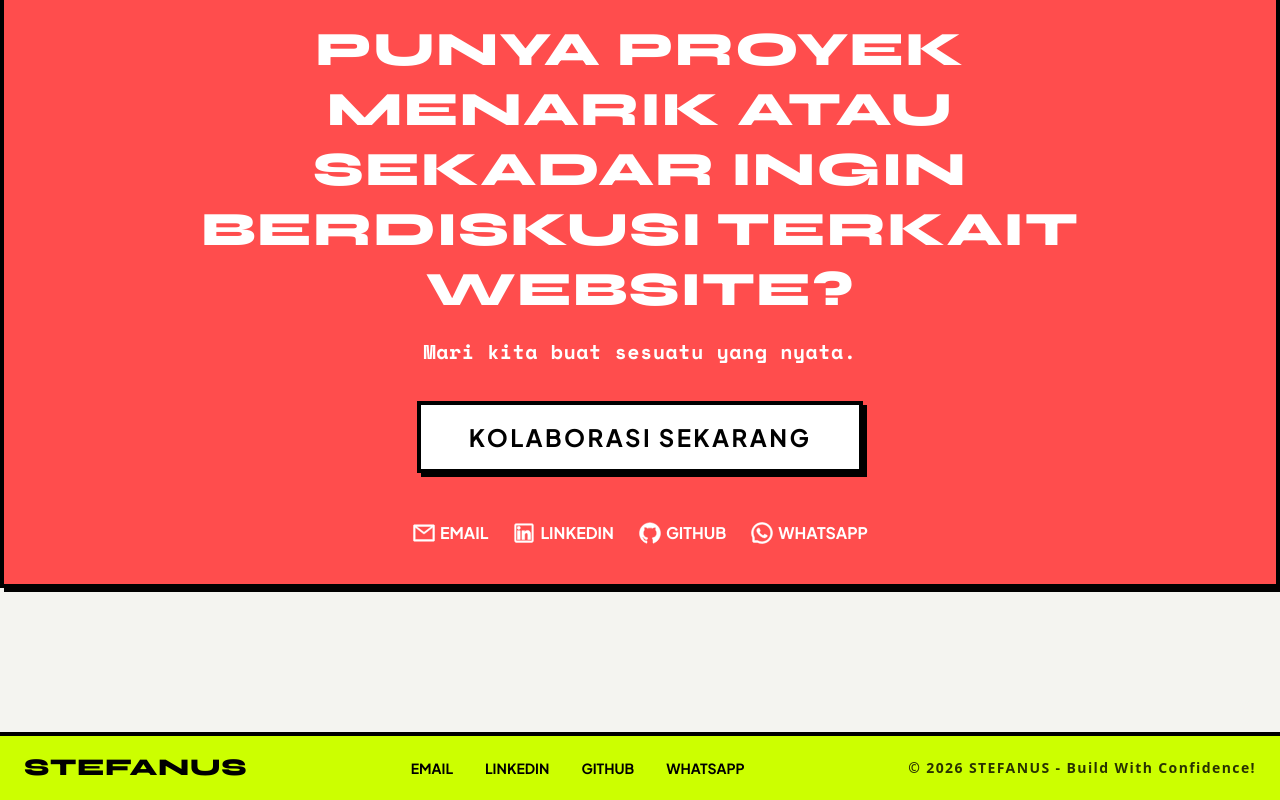
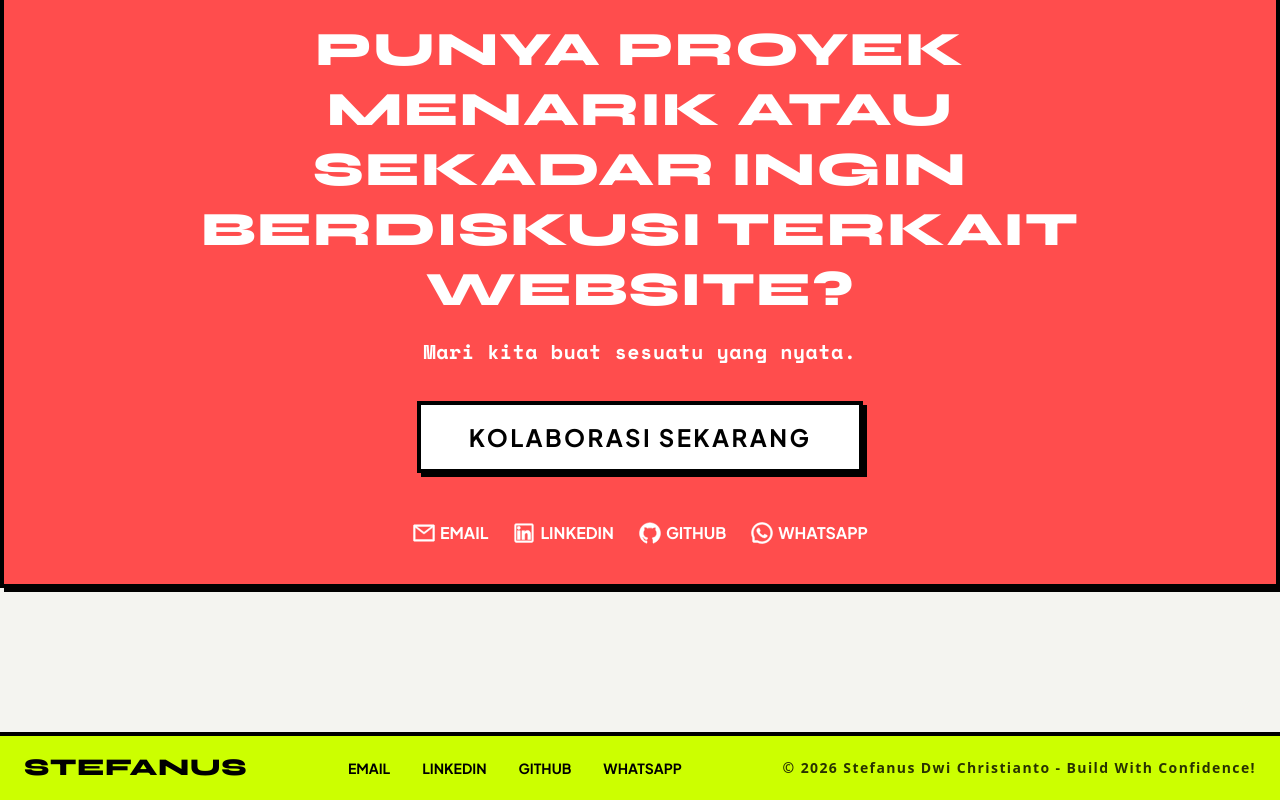
Before and after one commit to StefanusssDwi/stefanus-next, a Next.js app: page / in a window 1280 px wide. Shown: the part 5824-6624 px from the top of the page. Built offline with nearby package versions, Linux system fonts and the light colour scheme.

Commit message:
init: Logic To Pixels.

```diff
--- a/src/app/layout.jsx
+++ b/src/app/layout.jsx
@@ -6,7 +6,7 @@ import SplashWrapper from "../components/SplashWraper";
 import { GoogleAnalytics } from '@next/third-parties/google';
 
 export const metadata = {
-  title: "STEFANUS | Fullstack Developer",
+  title: "Stefanus Dwi Christianto | Fullstack Developer",
   description: "Portofolio profesional Stefanus, seorang Fresh Graduate Fullstack Developer. Logic to Pixels.",
 
   keywords: ["Stefanus", "Frontend Developer", "Fullstack Developer", "Portofolio IT", "ReactJS", "NextJS", "Fresh Graduate"],
@@ -32,7 +32,7 @@ export const metadata = {
 
   twitter: {
     card: "summary_large_image",
-    title: "STEFANUS | Fullstack Developer",
+    title: "Stefanus Dwi Christianto | Fullstack Developer",
     description: "Merakit aplikasi web modern dari hulu ke hilir.",
     images: ["https://stefanusdwichristianto.my.id/og-image.png"],
   },
--- a/src/components/Footer.jsx
+++ b/src/components/Footer.jsx
@@ -46,7 +46,7 @@ function Footer() {
                     </li>
                 </ul>
                 <p className="text-xs md:text-sm font-bold text-tertiary tracking-widest mt-4 md:mt-0 opacity-80">
-                    &copy; 2026 STEFANUS - Build With Confidence!
+                    &copy; 2026 Stefanus Dwi Christianto - Build With Confidence!
                 </p>
 
             </div>
```
